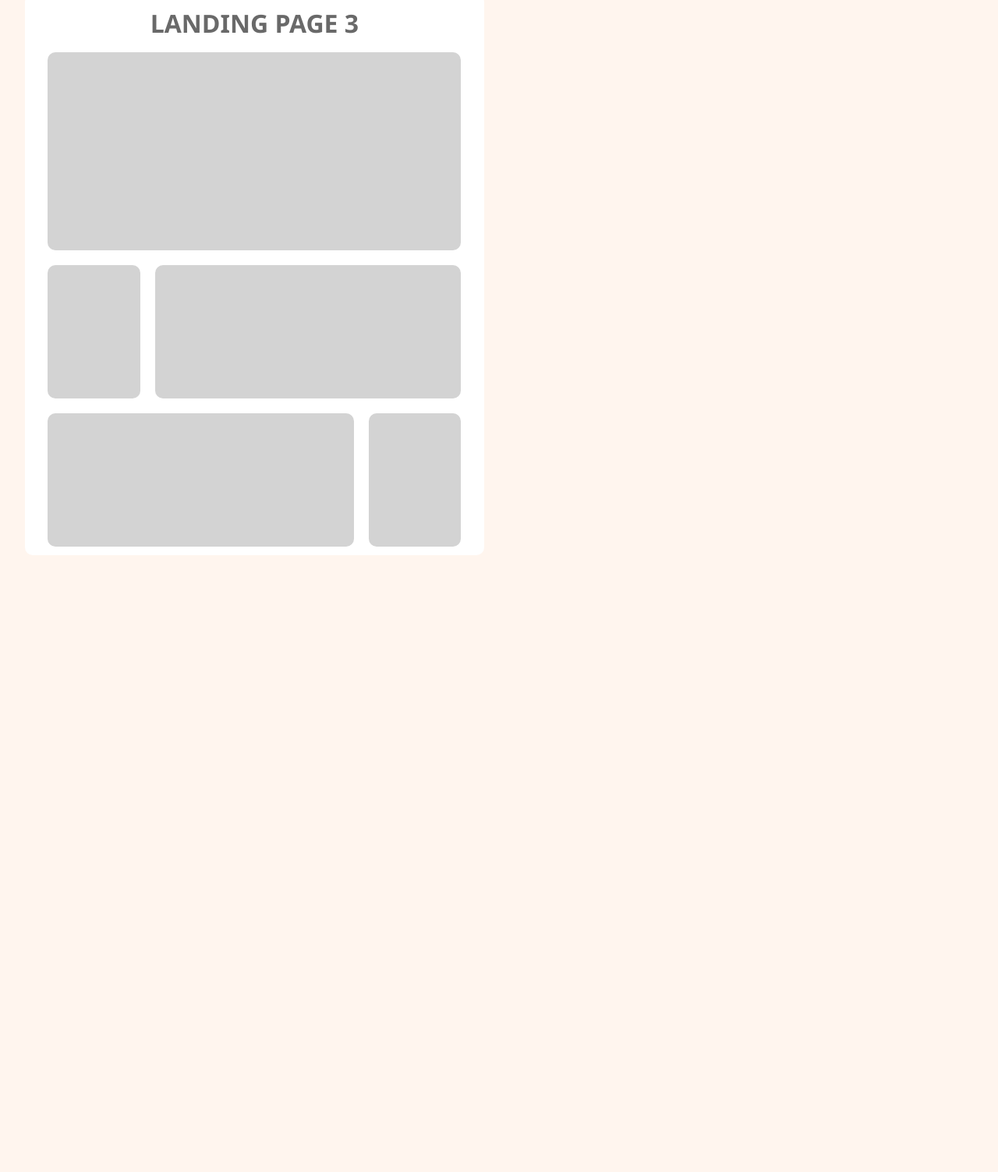
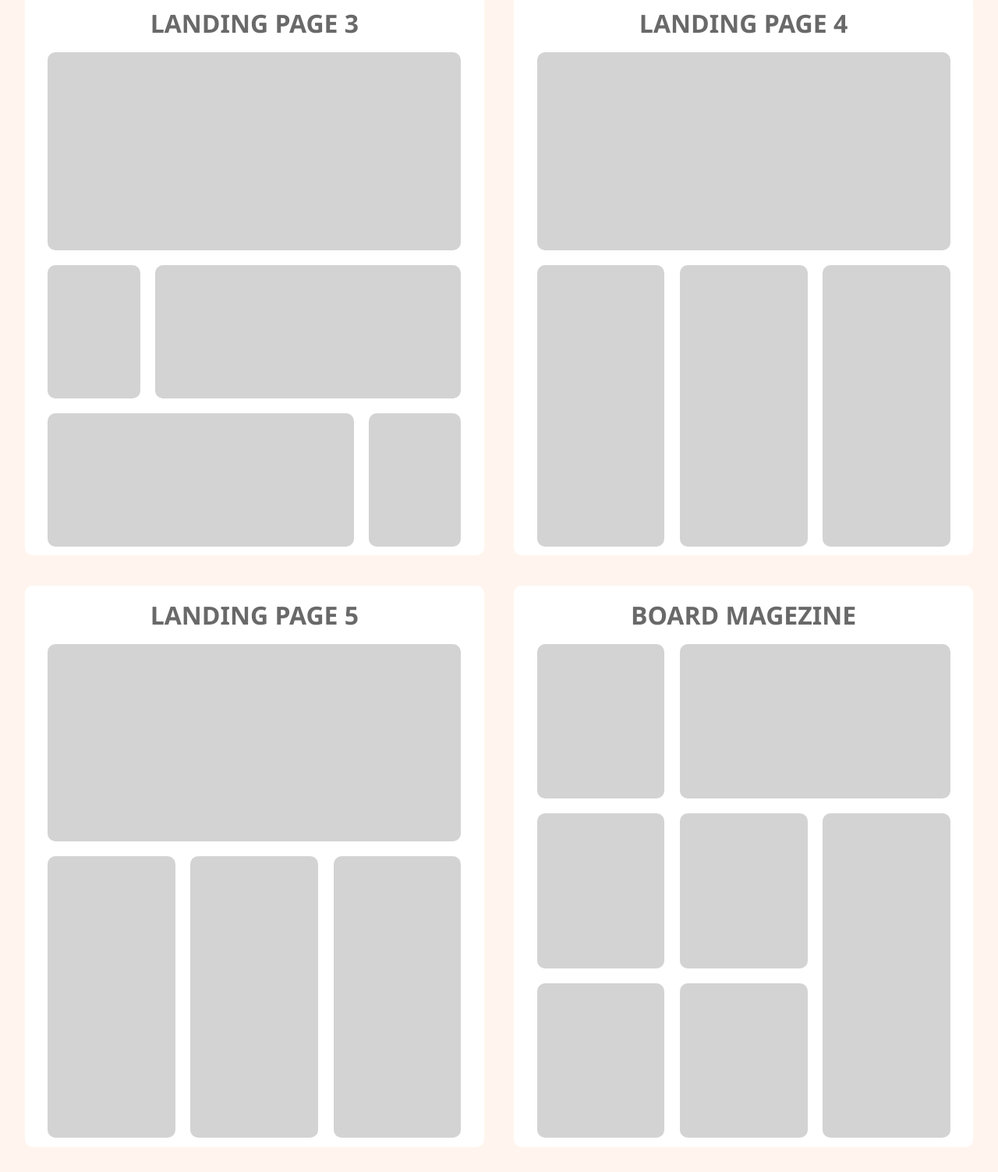
Before and after one commit to ai-jian/CSS-Grid-Layout, a plain HTML site: page index.html in a window 1280 px wide. Shown: the part 7069-8572 px from the top of the page at 78% size. Before the commit the page ends 7813 px from the top, so only its background shows below. Drawn offline with Linux system fonts and the light colour scheme.

Commit message:
New layout added

```diff
--- a/index.html
+++ b/index.html
@@ -11,7 +11,12 @@
     <h1>Grid Layout</h1>
     <p>
       inspired by
-      <a href="http://www.html5-memo.com/design/uxui/">UI TITE and UX KITS</a>
+      <a
+        href="http://www.html5-memo.com/design/uxui/"
+        target="_blank"
+        rel="noopener noreferrer"
+        >UI TITE and UX KITS</a
+      >
     </p>
     <div class="container">
       <section id="basic">
@@ -203,6 +208,39 @@
           <div class="block five"></div>
         </div>
       </section>
+
+      <section id="landing-page-4">
+        <h3 class="subtitle">landing page 4</h3>
+        <div class="wrapper">
+          <div class="block one"></div>
+          <div class="block two"></div>
+          <div class="block three"></div>
+          <div class="block four"></div>
+        </div>
+      </section>
+
+      <section id="landing-page-5">
+        <h3 class="subtitle">landing page 5</h3>
+        <div class="wrapper">
+          <div class="block one"></div>
+          <div class="block two"></div>
+          <div class="block three"></div>
+          <div class="block four"></div>
+        </div>
+      </section>
+
+      <section id="board-magazine">
+        <h3 class="subtitle">board magezine</h3>
+        <div class="wrapper">
+          <div class="block one"></div>
+          <div class="block two"></div>
+          <div class="block three"></div>
+          <div class="block four"></div>
+          <div class="block five"></div>
+          <div class="block six"></div>
+          <div class="block seven"></div>
+        </div>
+      </section>
     </div>
   </body>
 </html>
--- a/sass/style.scss
+++ b/sass/style.scss
@@ -247,3 +247,64 @@ section {
     }
   }
 }
+
+#landing-page-4 {
+  .wrapper {
+    display: grid;
+    grid-template-columns: 1fr 1fr 1fr;
+    grid-template-rows: 40% auto;
+    grid-template-areas:
+      "a a a"
+      "b c d";
+    gap: $grid-gap;
+
+    .one {
+      grid-area: a;
+    }
+  }
+}
+
+#landing-page-5 {
+  .wrapper {
+    display: grid;
+    grid-template-columns: 1fr 1fr 1fr;
+    grid-template-rows: 40% auto;
+    grid-template-areas:
+      "a a a"
+      "b c d";
+    gap: $grid-gap;
+
+    .one {
+      grid-area: a;
+    }
+  }
+}
+
+#board-magazine {
+  .wrapper {
+    display: grid;
+    grid-template-columns: 1fr 1fr 1fr;
+    grid-template-rows: auto;
+    grid-template-areas:
+      "a b b"
+      "c d g"
+      "e f g";
+    gap: $grid-gap;
+
+    .one {
+      grid-area: a;
+    }
+    .two {
+      grid-area: b;
+    }
+    .three {
+      grid-area: c;
+    }
+    .four {
+      grid-area: d;
+    }
+    .seven {
+      grid-area: g;
+    }
+  }
+}
```
Also changed, not shown: css/style.css, 1 other file.
